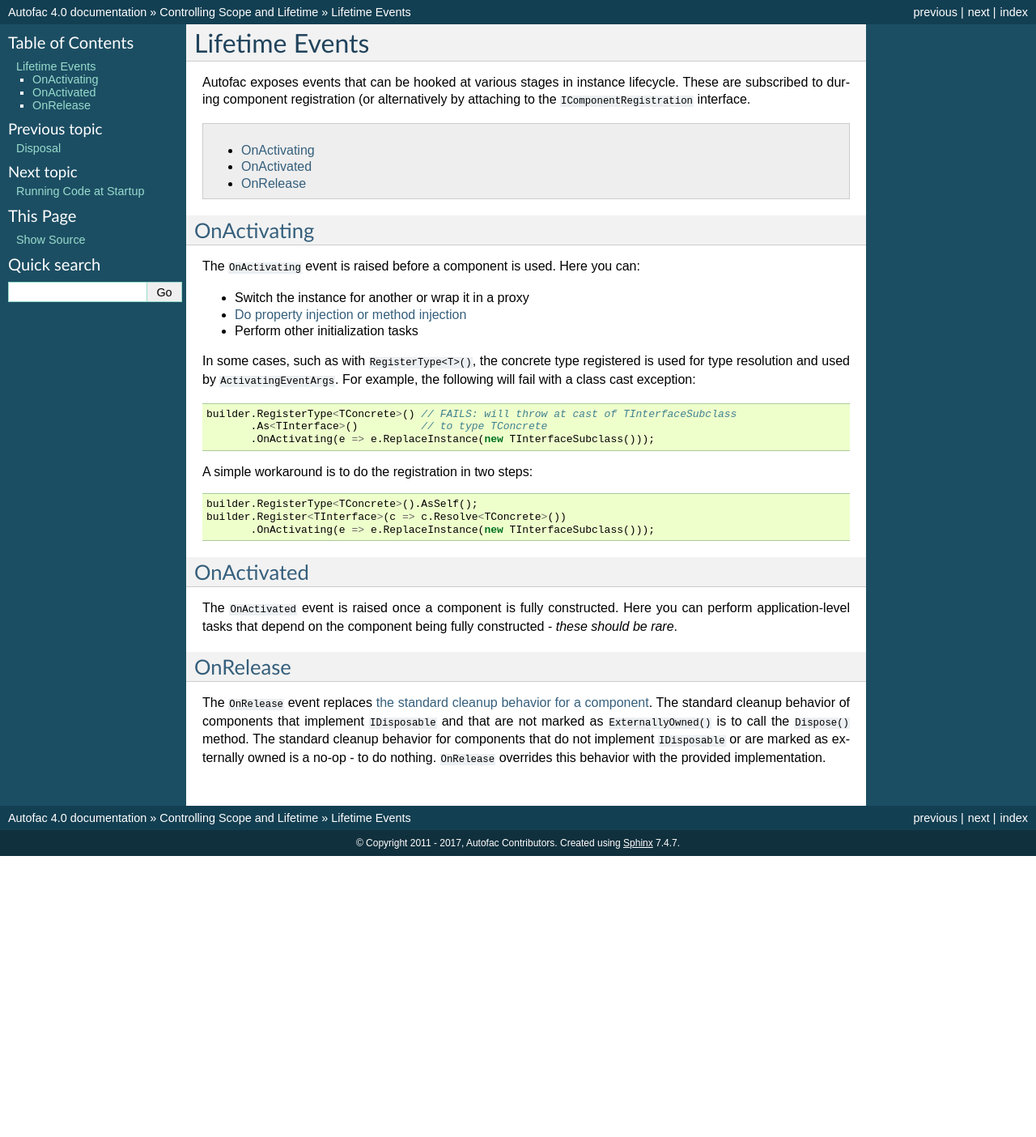
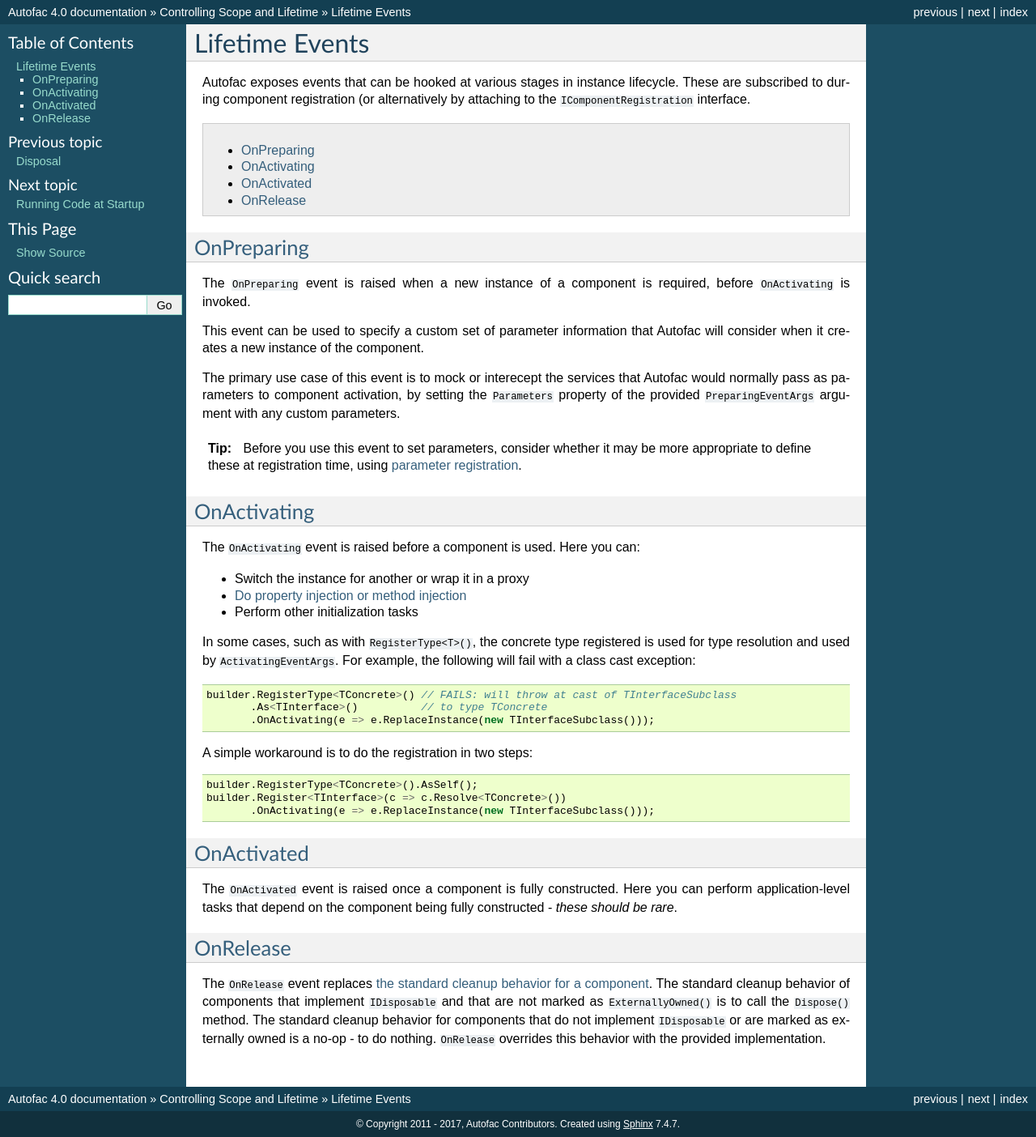
Before and after one commit to autofac/Documentation, a Sphinx documentation site: the page built from docs/lifetime/events.rst, in a window 1280 px wide. Shown: the whole page at 81% size. Built offline with Sphinx 7.4.7, drawn with Linux system fonts in a browser that asks for light colours; before the commit the page ends 1057 px from its top, so only the background shows below that.

Commit message:
Added OnPreparing Docs

```diff
--- a/docs/lifetime/events.rst
+++ b/docs/lifetime/events.rst
@@ -6,6 +6,24 @@
 
 .. contents::
   :local:
+
+OnPreparing
+===========
+
+The ``OnPreparing`` event is raised when a new instance of a component is required,
+before ``OnActivating`` is invoked.
+
+This event can be used to specify a custom set of parameter information that Autofac will consider
+when it creates a new instance of the component.
+
+The primary use case of this event is to mock or interecept the services that Autofac would normally
+pass as parameters to component activation, by setting the ``Parameters`` property of the provided
+``PreparingEventArgs`` argument with any custom parameters.
+
+.. tip::
+
+  Before you use this event to set parameters, consider whether it may be more appropriate
+  to define these at registration time, using :doc:`parameter registration <../register/parameters>`.
 
 OnActivating
 ============
```
